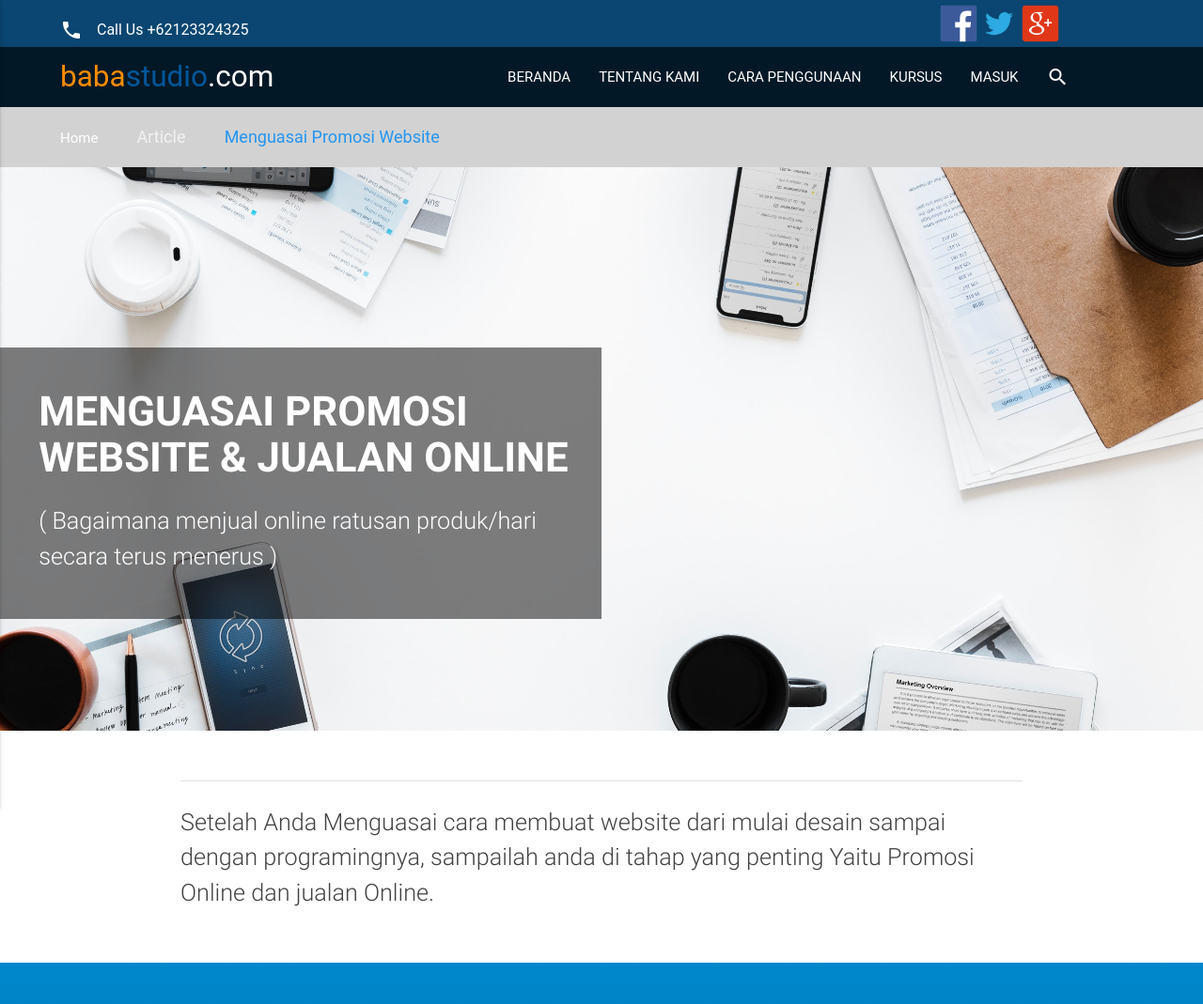
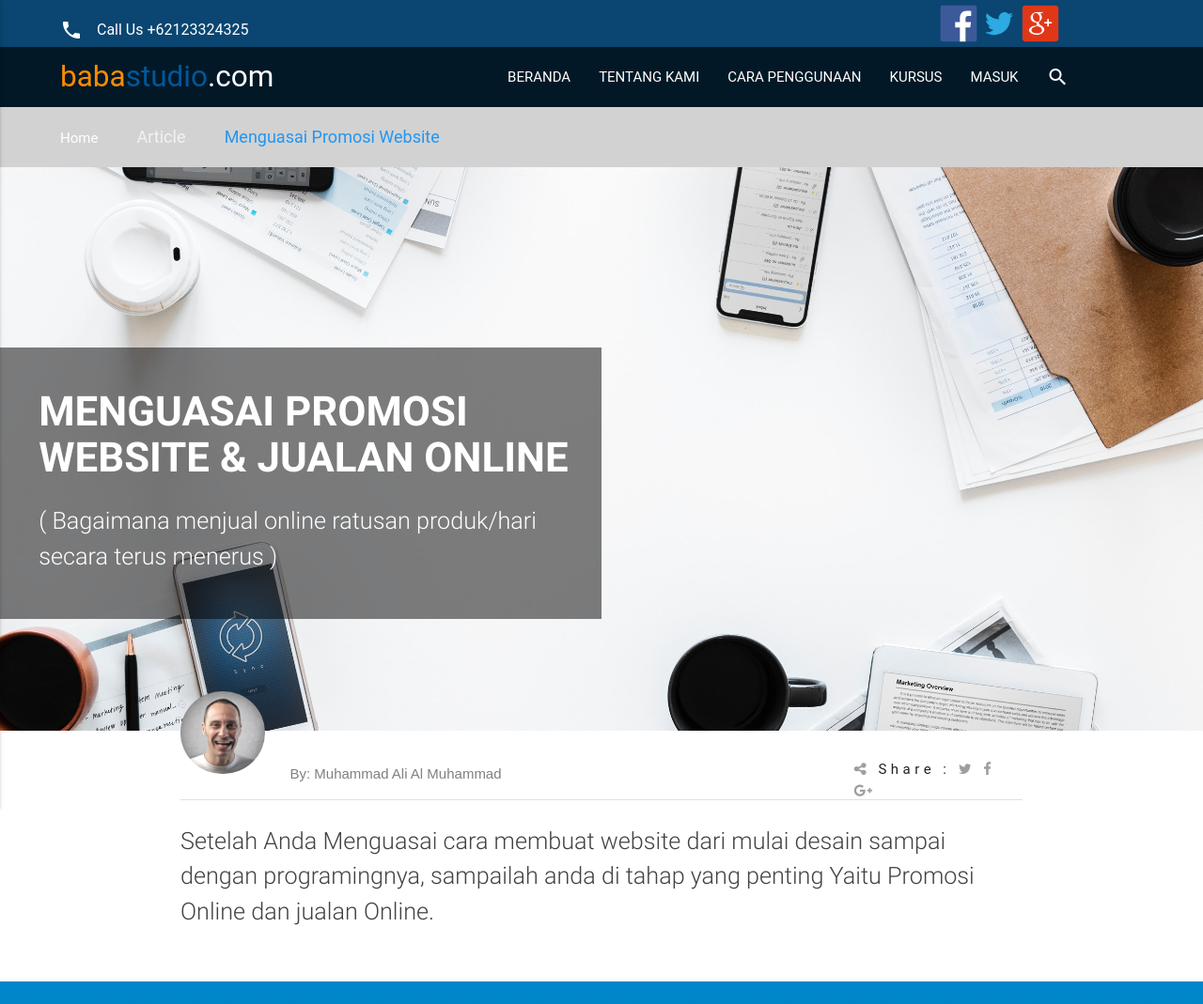
Before and after one commit to rukmana4985/babastudio, a plain HTML site: page index.html in a window 1280 px wide. Shown: the top 1069 px of the page at 94% size. Drawn offline with nearby package versions, Linux system fonts and the light colour scheme; a web font is replaced by a local one.

Commit message:
icon and poto jelema pengul

```diff
--- a/assets/css/style.css
+++ b/assets/css/style.css
@@ -115,8 +115,44 @@ section {
     border: none;
 }
 
+#box {
+    /* The box that will responsively resize */
+    position: relative;
+}
+#box img {
+    display: block;
+}
+#box .static {
+    /* The static image helps responsively resizing the bounding box correctly */
+    width: 100%;
+    height: auto;
+}
 
-
+#box .cat {
+    /* Placing the cat absolutely and with percentage values makes it responsive within the bounding box */
+    position: absolute;
+    top: -40%;
+    left: 0%;
+    width: 10%;
+    border-radius: 100%;
+    height: auto;
+    margin-top: -8%;
+}
+#box .text {
+    position: absolute;
+    top: -10px;
+    left: 13%;
+    color: gray;
+    font-family: sans-serif;
+}
+#box .right-float
+{
+    position: absolute;
+    float: right;
+    left: 80%;
+    display: inline-block;
+    letter-spacing: .3rem;
+}
 
 /*** Individual section styles and separators ***/
 
--- a/index.html
+++ b/index.html
@@ -7,6 +7,7 @@
     <!-- Compiled and minified CSS -->
     <link rel="stylesheet" href="assets/css/materialize.min.css">
     <link rel="stylesheet" href="assets/css/style.css">
+    <link rel="stylesheet" href="https://cdnjs.cloudflare.com/ajax/libs/font-awesome/4.7.0/css/font-awesome.css">
 
 
     <!--Let browser know website is optimized for mobile-->
@@ -72,8 +73,18 @@
     </div>
     <div class="pages white">
         <div class="container">
+            <div id="box">
+                <img src="assets/images/other/photodune-4276142-smiling-portraits-xl_321.jpg" alt="" class="cat">
+                <p class="text">By: Muhammad Ali Al Muhammad</p>
+                <div class="right-float">
+                    <i class="fa fa-share-alt grey-text"> </i> Share :
+                    <i class="fa fa-twitter grey-text"></i>
+                    <i class="fa fa-facebook grey-text"></i>
+                    <i class="fa fa-google-plus grey-text"></i>
+                </div>
+            </div>
             <br>
-            <div class="divider"></div>
+            <div class="divider mt20"></div>
             <p class="flow-text grey-text text-darken-3">Setelah Anda Menguasai cara membuat website dari mulai desain sampai dengan programingnya, sampailah anda di tahap yang penting Yaitu Promosi Online dan jualan Online.</p>
         </div>
     </div>
```
Also changed, not shown: assets/images/other/photodune-4276142-smiling-portraits-xl_321.jpg (added).
